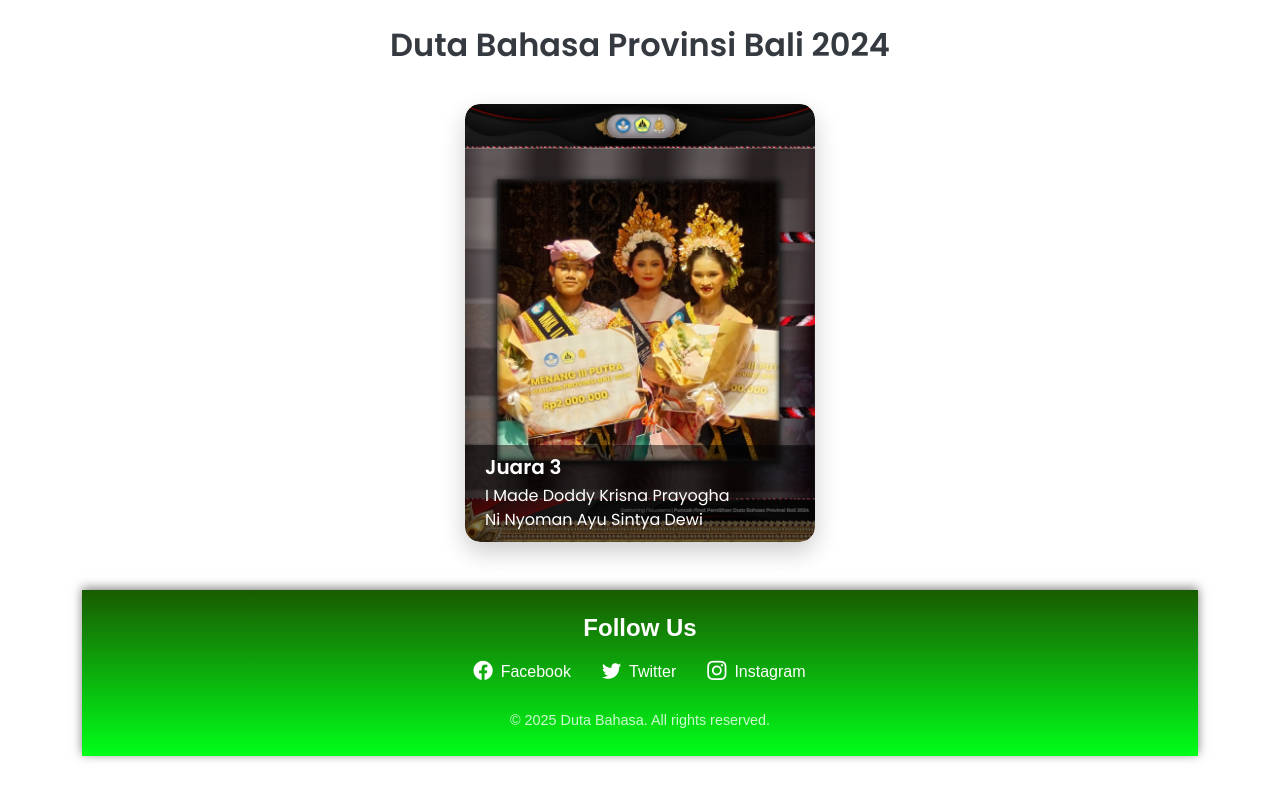
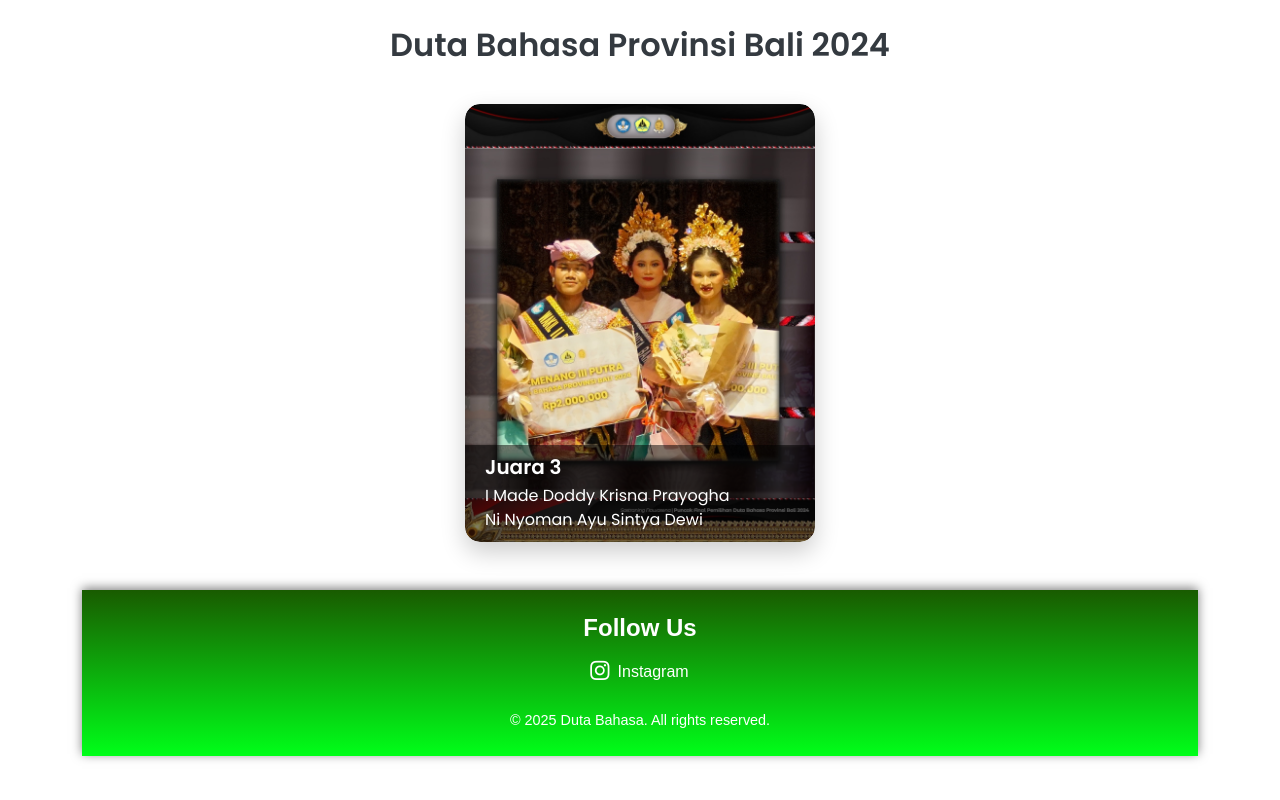
Before and after one commit to Clouza/duta-bahasa-provinsi-bali, a plain HTML site: page index.html in a window 1280 px wide. Shown: the part 1521-2321 px from the top of the page. Drawn offline with nearby package versions, Linux system fonts and the light colour scheme.

Commit message:
first commit

```diff
--- a/index.html
+++ b/index.html
@@ -361,7 +361,7 @@
       .footer p {
         margin: 0; /* Hilangkan margin default */
         font-size: 0.9rem; /* Ukuran teks kecil */
-        opacity: 0.8; /* Teks transparan untuk kesan elegan */
+        opacity: 1; /* Teks transparan untuk kesan elegan */
       }
 
       .footer p:hover {
@@ -655,17 +655,7 @@
             <h5>Follow Us</h5>
             <ul class="list-unstyled d-flex justify-content-center">
               <li class="me-3">
-                <a href="#" class="text-white text-decoration-none">
-                  <i class="bi bi-facebook"></i> Facebook
-                </a>
-              </li>
-              <li class="me-3">
-                <a href="#" class="text-white text-decoration-none">
-                  <i class="bi bi-twitter"></i> Twitter
-                </a>
-              </li>
-              <li class="me-3">
-                <a href="#" class="text-white text-decoration-none">
+                <a href="https://www.instagram.com/dutabahasaprovbali/" target="_blank" class="text-white text-decoration-none">
                   <i class="bi bi-instagram"></i> Instagram
                 </a>
               </li>
```
